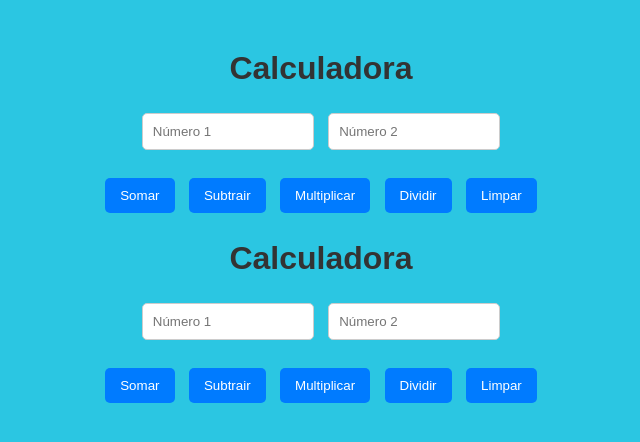
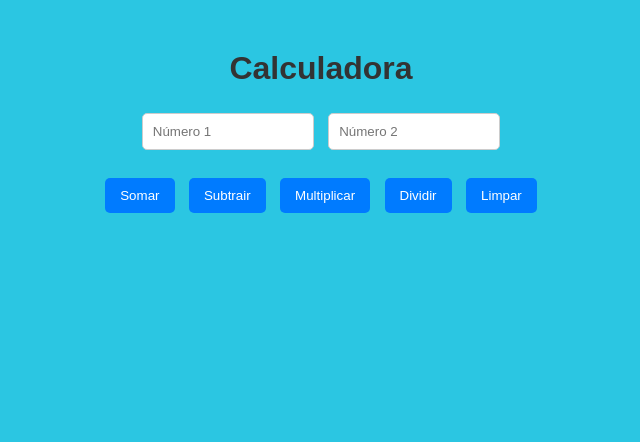
Before and after one commit to bacerlone-prog/calculadora-simples, a plain HTML site: page index.html in a window 1280 px wide. Shown: the whole page, without its empty margins (319-959 px from the left). Drawn offline with Linux system fonts and the light colour scheme.

```diff
--- a/index.html
+++ b/index.html
@@ -59,64 +59,3 @@
 
 </body>
 </html>
-<!DOCTYPE html>
-<html>
-<head>
-  <title>Calculadora Simples</title>
-  <link rel="stylesheet" href="style.css">
-</head>
-<body>
-
-  <h1>Calculadora</h1>
-
-  <input type="number" id="num1" placeholder="Número 1">
-  <input type="number" id="num2" placeholder="Número 2">
-
-  <br><br>
-
-  <button onclick="somar()">Somar</button>
-  <button onclick="subtrair()">Subtrair</button>
-  <button onclick="multiplicar()">Multiplicar</button>
-  <button onclick="dividir()">Dividir</button>
-  <button onclick="limpar()">Limpar</button>
-
-  <h2 id="resultado"></h2>
-
-  <script>
-    function somar() {
-      let n1 = Number(document.getElementById("num1").value);
-      let n2 = Number(document.getElementById("num2").value);
-      document.getElementById("resultado").innerText = "Resultado: " + (n1 + n2);
-    }
-
-    function subtrair() {
-      let n1 = Number(document.getElementById("num1").value);
-      let n2 = Number(document.getElementById("num2").value);
-      document.getElementById("resultado").innerText = "Resultado: " + (n1 - n2);
-    }
-    function multiplicar() {
-  let n1 = Number(document.getElementById("num1").value);
-  let n2 = Number(document.getElementById("num2").value);
-  document.getElementById("resultado").innerText = "Resultado: " + (n1 * n2);
-}
-
-function dividir() {
-  let n1 = Number(document.getElementById("num1").value);
-  let n2 = Number(document.getElementById("num2").value);
-
-  if (n2 === 0) {
-    document.getElementById("resultado").innerText = "Não pode dividir por zero";
-  } else {
-    document.getElementById("resultado").innerText = "Resultado: " + (n1 / n2);
-  }
-}
-
-    function limpar() {
-      document.getElementById("num1").value = "";
-      document.getElementById("num2").value = "";
-      document.getElementById("resultado").innerText = "";
-}
-  </script>
-
-</body>
-</html>
```
Also changed, not shown: img/calculadora.png (added).
